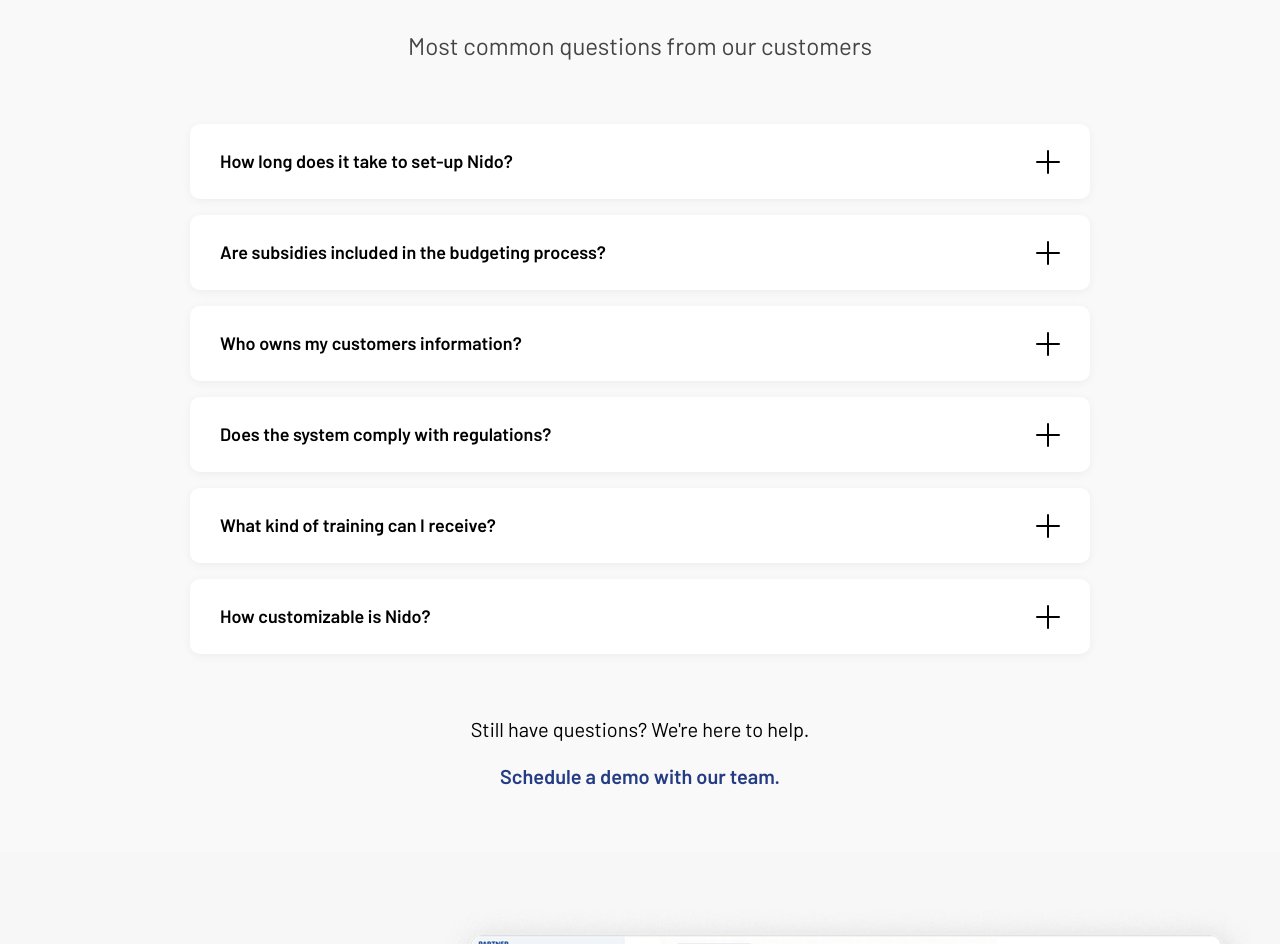
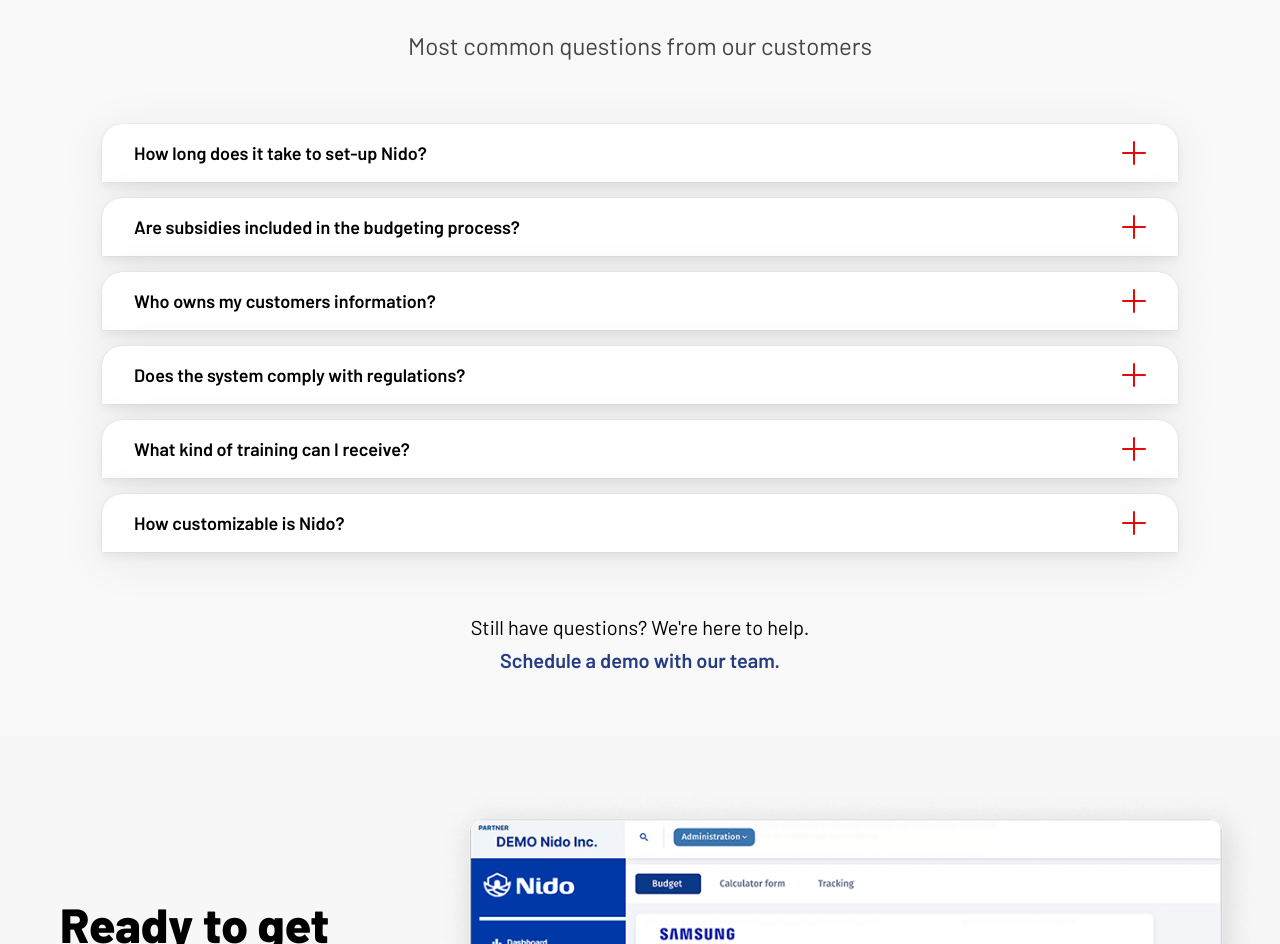
Before and after one commit to HimanshiAhir/nido-hp, a React (Create React App) app: page / in a window 1280 px wide. Shown: the part 3603-4547 px from the top of the page. Built offline with nearby package versions, Linux system fonts and the light colour scheme.

Commit message:
style: FAQ updated

```diff
--- a/src/components/FAQs.jsx
+++ b/src/components/FAQs.jsx
@@ -18,20 +18,20 @@
 }));
 
 const FAQContainer = styled(Box)(({ theme }) => ({
-  maxWidth: '900px',
+  maxWidth: '1076px',
   margin: '0 auto',
 }));
 
 const FAQItem = styled(Box)(({ theme }) => ({
   backgroundColor: '#fff',
-  borderRadius: '10px',
-  boxShadow: '0 2px 10px rgba(0, 0, 0, 0.05)',
+  borderRadius: '20px 20px 0 0',
+  boxShadow: '0px 0px 1px 0px rgba(66, 71, 76, 0.25), 0px 8px 48px 0px rgba(10, 11, 30, 0.08), 0px 4px 8px 0px rgba(10, 11, 30, 0.06)',
   marginBottom: '16px',
   overflow: 'hidden',
 }));
 
 const FAQQuestion = styled(Box)(({ theme }) => ({
-  padding: '24px 30px',
+  padding: '12px 32px',
   display: 'flex',
   justifyContent: 'space-between',
   alignItems: 'center',
@@ -44,6 +44,7 @@
 
 const FAQQuestionText = styled(Typography)(({ theme }) => ({
   fontSize: '18px',
+  lineHeight: '34px',
   fontWeight: 600,
   color: '#000',
 }));
@@ -71,7 +72,7 @@
   '&::before, &::after': {
     content: '""',
     position: 'absolute',
-    backgroundColor: open ? '#ff5757' : '#000',
+    backgroundColor: open ? '#E50A0A' : '#E50A0A',
     borderRadius: '2px',
     transition: 'all 0.3s',
   },
@@ -97,7 +98,7 @@
 
 const CTAText = styled(Typography)(({ theme }) => ({
   fontSize: '20px',
-  marginBottom: '20px',
+  marginBottom: '6px',
 }));
 
 const CTALink = styled('a')(({ theme }) => ({
--- a/src/components/KeyBenefits.jsx
+++ b/src/components/KeyBenefits.jsx
@@ -3,9 +3,9 @@
 
 // Styled components
 const KeyBenefitsSection = styled(Box)(({ theme }) => ({
-    padding: '100px 0',
+padding: '100px 0',
   paddingBottom: 0,
-  backgroundColor: '#f7f7f7',
+backgroundColor: '#f7f7f7',
 }));
 
 const SectionHeading = styled(Typography)(({ theme }) => ({
```
